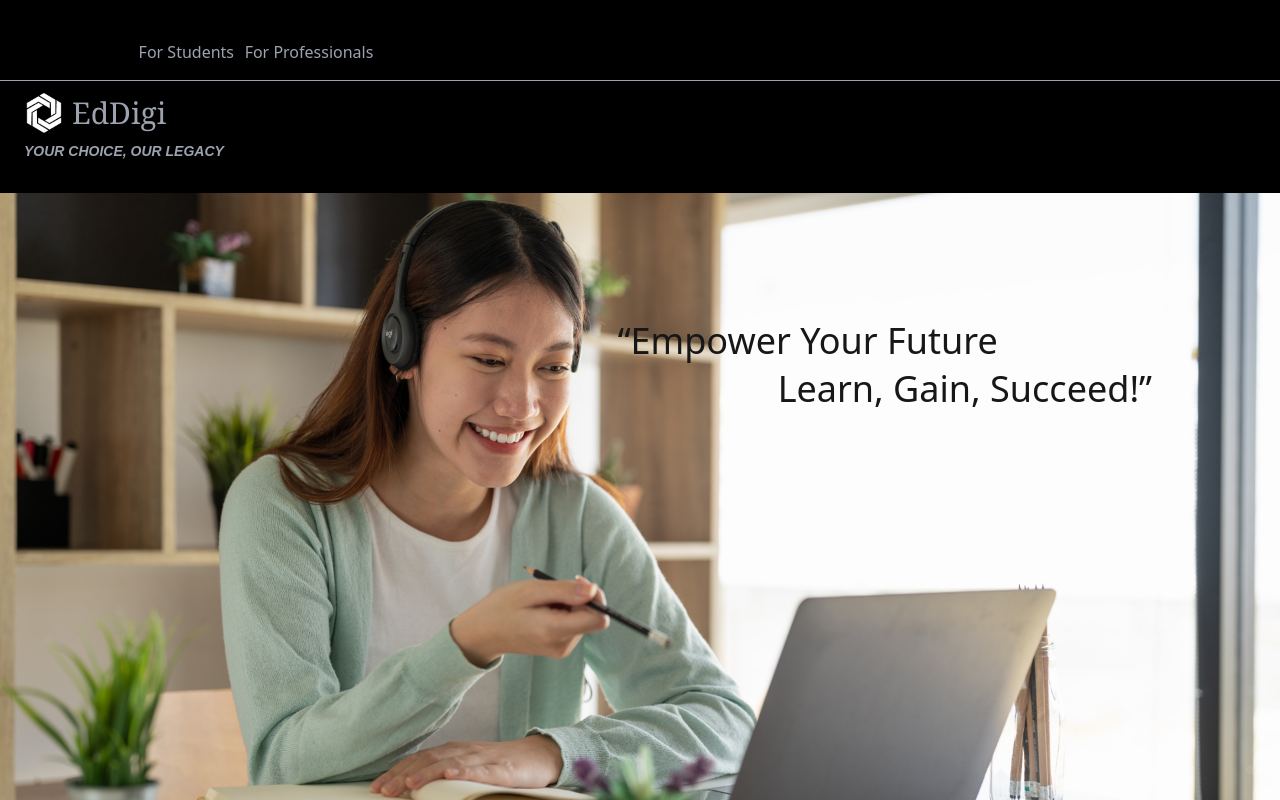
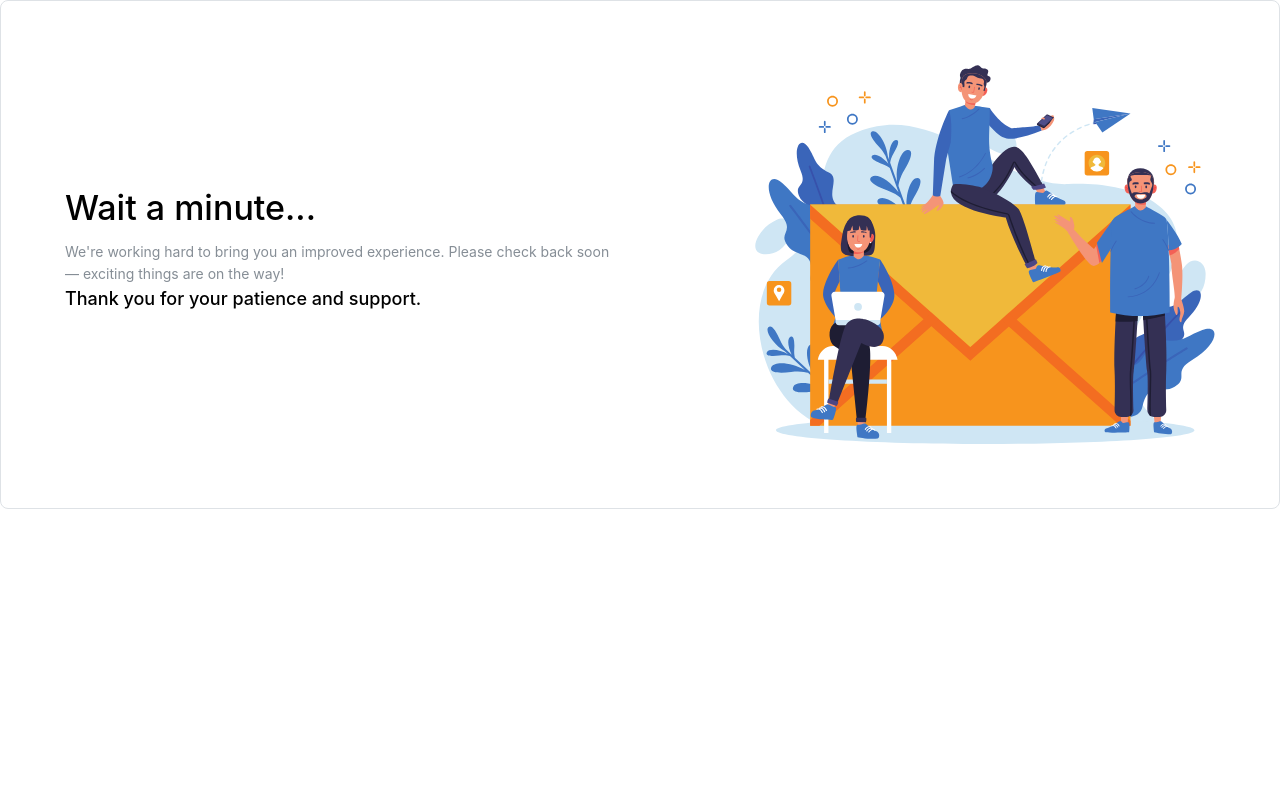
Before and after one commit to Nikhil-yadav-90/eddigi, a Next.js app: page / in a window 1280 px wide. Shown: the top 800 px of the page. Built offline with nearby package versions, Linux system fonts and the light colour scheme.

Commit message:
under construction page

```diff
--- /dev/null
+++ b/app/components/EmailBanner.module.css
@@ -0,0 +1,60 @@
+
+.wrapper {
+  display: flex;
+  align-items: center;
+  padding: calc(var(--mantine-spacing-xl) * 2);
+  border-radius: var(--mantine-radius-md);
+  background-color: light-dark(var(--mantine-color-white), var(--mantine-color-dark-8));
+  border: 1px solid light-dark(var(--mantine-color-gray-3), var(--mantine-color-dark-8));
+
+  @media (max-width: 48em) {
+    flex-direction: column-reverse;
+    padding: var(--mantine-spacing-xl);
+  }
+}
+
+.image {
+  max-width: 40%;
+
+  @media (max-width: 48em) {
+    max-width: 100%;
+  }
+}
+
+.body {
+  padding-right: calc(var(--mantine-spacing-xl) * 4);
+
+  @media (max-width: 48em) {
+    padding-right: 0;
+    margin-top: var(--mantine-spacing-xl);
+  }
+}
+
+.title {
+  color: light-dark(var(--mantine-color-black), var(--mantine-color-white));
+  font-family: Outfit, var(--mantine-font-family);
+  font-weight: 500;
+  line-height: 1;
+  margin-bottom: var(--mantine-spacing-md);
+}
+
+.controls {
+  display: flex;
+  margin-top: var(--mantine-spacing-xl);
+}
+
+.inputWrapper {
+  width: 100%;
+  flex: 1;
+}
+
+.input {
+  border-top-right-radius: 0;
+  border-bottom-right-radius: 0;
+  border-right: 0;
+}
+
+.control {
+  border-top-left-radius: 0;
+  border-bottom-left-radius: 0;
+}
--- a/app/components/Home.tsx
+++ b/app/components/Home.tsx
@@ -1,17 +1,20 @@
 import Herosection from "./Herosection";
 import InvestInYourCareer from "./InvestInYourCareer";
 import WhyLearnWithEdDigi from "./WhyLearnWithEdDigi";
+import UnderConstruction from "./UnderConstruction"
 
 
 export default function Home() {
   return (
 <div>
 
-     <Herosection/>
+     {/* <Herosection/>
       <InvestInYourCareer/>
 
 
-        <WhyLearnWithEdDigi/>
+        <WhyLearnWithEdDigi/> */}
+
+        <UnderConstruction/>
    </div>
 
 
--- /dev/null
+++ b/app/components/UnderConstruction.tsx
@@ -0,0 +1,36 @@
+import { Button, Image, Text, TextInput, Title } from '@mantine/core';
+import image from './image.svg';
+import classes from './EmailBanner.module.css';
+
+export default function UnderConstruction() {
+  return (
+    <div className={classes.wrapper}>
+      <div className={classes.body}>
+        <Title className={classes.title}>Wait a minute...</Title>
+        {/* <Text fw={500} fz="lg" mb={5}>
+          Subscribe to our newsletter!
+        </Text> */}
+        <Text fz="sm" c="dimmed">
+          We're working hard to bring you an improved experience.
+Please check back soon — exciting things are on the way!
+        </Text>
+        <Text fw={500} fz="lg" mb={5}>
+          Thank you for your patience and support.
+        </Text>
+
+        {/* <div className={classes.controls}>
+          <TextInput
+            placeholder="Your email"
+            classNames={{ input: classes.input, root: classes.inputWrapper }}
+            radius="md"
+            size="md"
+          />
+          <Button className={classes.control} radius="md" size="md">
+            Subscribe
+          </Button>
+        </div> */}
+      </div>
+      <Image src={image.src} className={classes.image} />
+    </div>
+  );
+}
--- a/app/layout.tsx
+++ b/app/layout.tsx
@@ -1,39 +1,27 @@
-import type { Metadata } from "next";
-import { Geist, Geist_Mono } from "next/font/google";
-import "./globals.css";
-import NavBar from "./components/NavBar";
-import Footer from "./components/Footer";
+import '@mantine/core/styles.css';
 
-const geistSans = Geist({
-  variable: "--font-geist-sans",
-  subsets: ["latin"],
-});
+import React from 'react';
+import { ColorSchemeScript, mantineHtmlProps, MantineProvider } from '@mantine/core';
+import { theme } from '../theme';
 
-const geistMono = Geist_Mono({
-  variable: "--font-geist-mono",
-  subsets: ["latin"],
-});
-
-export const metadata: Metadata = {
-  title: "Eddigi",
-  description: "Sky is the limi",
+export const metadata = {
+  title: 'Mantine Next.js template',
+  description: 'I am using Mantine with Next.js!',
 };
 
-export default function RootLayout({
-  children,
-}: Readonly<{
-  children: React.ReactNode;
-}>) {
+export default function RootLayout({ children }: { children: any }) {
   return (
-    <html lang="en">
-      <body
-        className={`${geistSans.variable} ${geistMono.variable} antialiased min-h-screen flex flex-col`}
-      >
-        <NavBar/>
-        <main className="flex-grow">
-          {children}
-        </main>
-        <Footer/>
+    <html lang="en" {...mantineHtmlProps}>
+      <head>
+        <ColorSchemeScript />
+        <link rel="shortcut icon" href="/favicon.svg" />
+        <meta
+          name="viewport"
+          content="minimum-scale=1, initial-scale=1, width=device-width, user-scalable=no"
+        />
+      </head>
+      <body>
+        <MantineProvider theme={theme}>{children}</MantineProvider>
       </body>
     </html>
   );
--- a/package.json
+++ b/package.json
@@ -9,6 +9,7 @@
     "lint": "next lint"
   },
   "dependencies": {
+    "@mantine/core": "^8.0.2",
     "next": "15.1.7",
     "react": "^19.0.0",
     "react-dom": "^19.0.0",
--- /dev/null
+++ b/theme.ts
@@ -0,0 +1,7 @@
+'use client';
+
+import { createTheme } from '@mantine/core';
+
+export const theme = createTheme({
+  /* Put your mantine theme override here */
+});
```
Also changed, not shown: app/components/image.svg (added), 1 other file (tests, documents, lock files or other folders).
